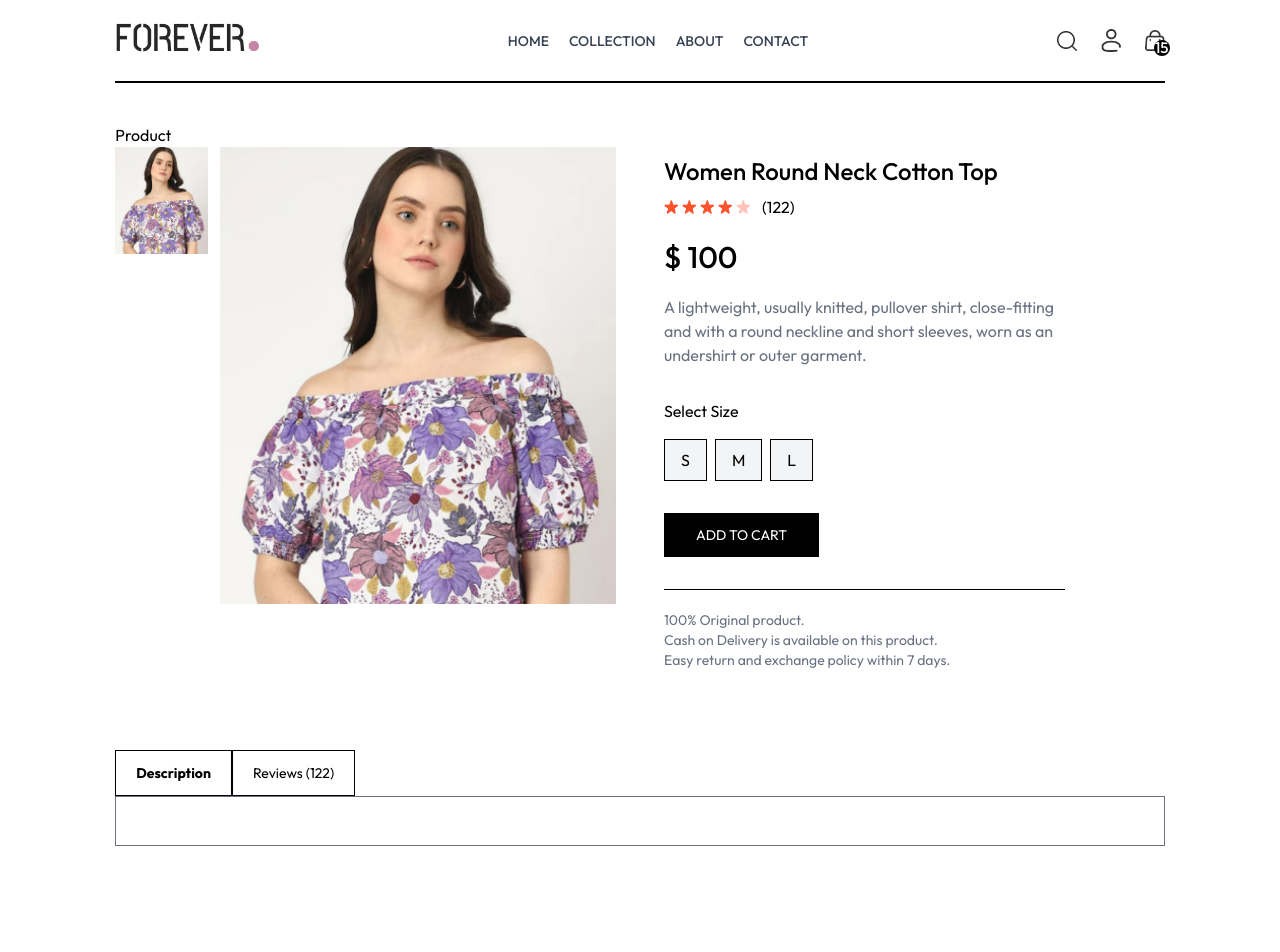
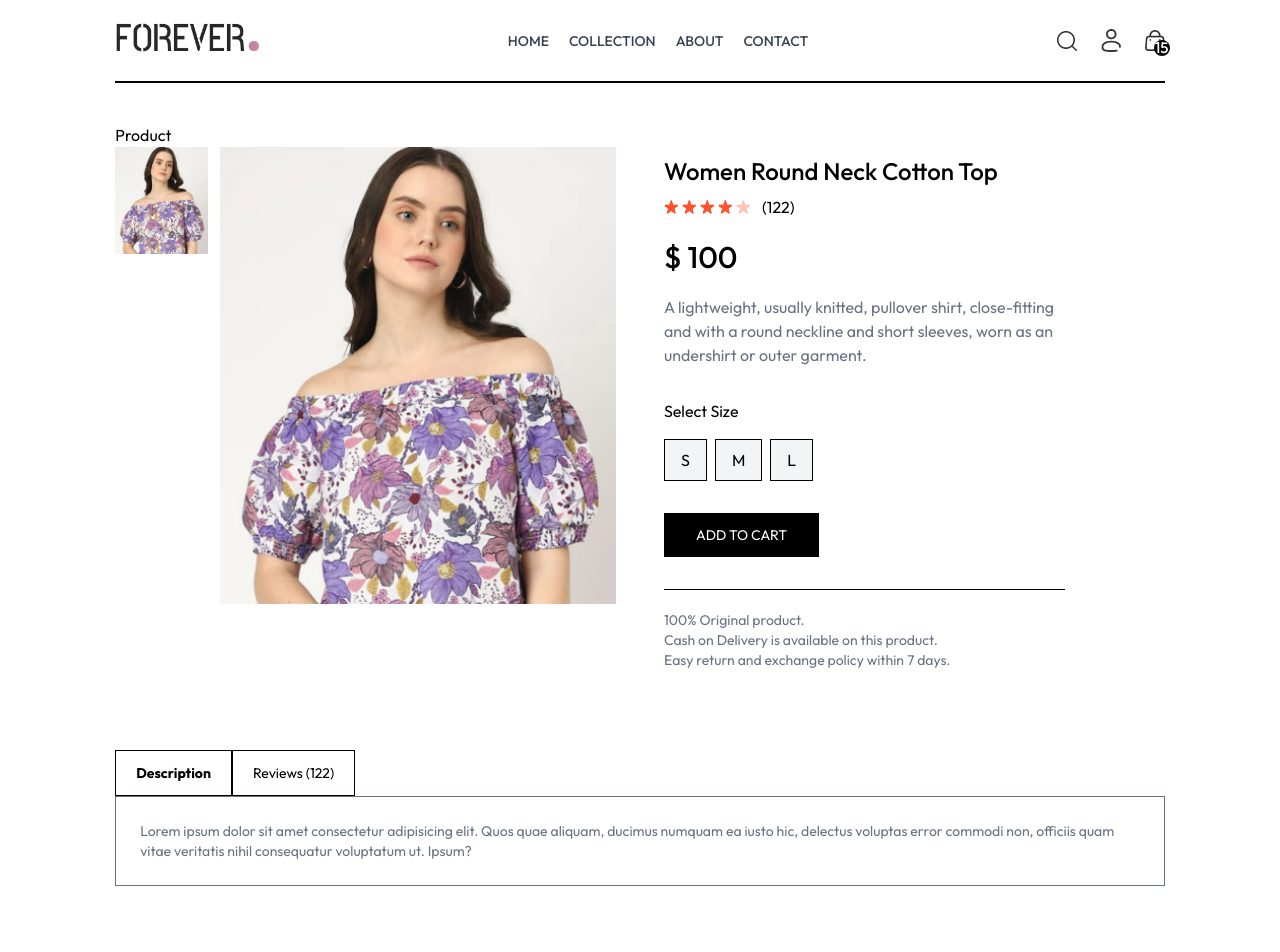
Before and after one commit to hellokristinafaye/clothing-ecommerce, a React (Vite) app: page /product/aaaaa in a window 1280 px wide. Shown: the top 952 px of the page. Built offline with nearby package versions, Linux system fonts and the light colour scheme.

Commit message:
dummy text 2

```diff
--- a/src/pages/Product.jsx
+++ b/src/pages/Product.jsx
@@ -101,7 +101,7 @@ const Product = () => {
           <p className="border px-5 py-3 text-sm">Reviews (122)</p>
         </div>
         <div className="flex flex-col gap-4 border px-6 py-6 text-sm text-gray-500">
-
+              <p className="">Lorem ipsum dolor sit amet consectetur adipisicing elit. Quos quae aliquam, ducimus numquam ea iusto hic, delectus voluptas error commodi non, officiis quam vitae veritatis nihil consequatur voluptatum ut. Ipsum?</p>
         </div>
       </div>
     </div>
```
